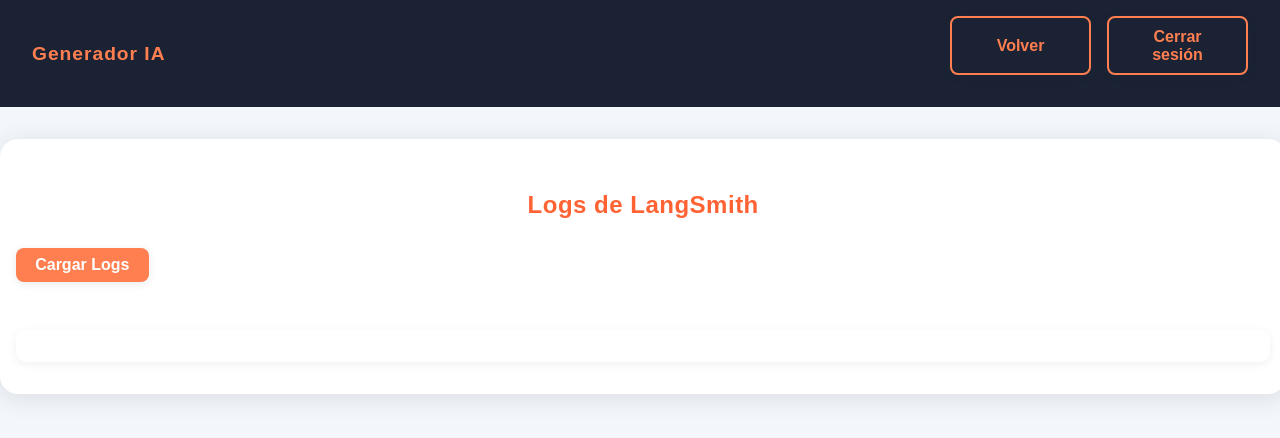
After one commit to Bootcamp-IA-P4/Proyecto_LLMs_G5, a FastAPI app: template client/templates/langsmith.html in a window 1280 px wide. The commit adds this page. Shown: the top 438 px of the page. Run offline with FastAPI, Linux system fonts and the light colour scheme; the template is opened without the code that fills it, so the values that code supplies are empty; some libraries are stand-ins or nearby versions.

Commit message:
style(client): modified styles in templates #16

```diff
--- a/client/static/css/styles.css
+++ b/client/static/css/styles.css
@@ -100,8 +100,8 @@
 /* ----------- Navegación ----------- */
 .navbar {
     width: 100%;
-    background: var(--main-bg);
-    color: var(--secondary);
+    background: #2F3C4E;
+    color: #fff;
     display: flex;
     justify-content: space-between;
     align-items: center;
@@ -113,19 +113,32 @@
 .logo {
     font-weight: bold;
     font-size: 1.2em;
+    color: #FF7F50;
+    letter-spacing: 1px;
+}
+.navbar-actions {
+    display: flex;
+    gap: 1em;
+}
+.navbar button {
+    background: transparent;
+    color: #FF7F50;
+    border: 2px solid #FF7F50;
+    border-radius: 8px;
+    padding: 0.6em 1.4em;
+    font-weight: bold;
+    font-size: 1em;
+    cursor: pointer;
+    transition: background 0.2s, color 0.2s;
+    min-width: 130px;
+    text-align: center;
 }
 
-.navbar button {
-    background: var(--accent);
+.navbar button:hover {
+    background: #FF7F50;
     color: #fff;
-    border: none;
-    border-radius: 4px;
-    padding: 0.5em 1.2em;
-    font-weight: bold;
-    cursor: pointer;
-    width: 100px;
+    border-color: #FF7F50;
 }
-
 /* ----------- Mensajes y textos ----------- */
 .h2_title {
     text-align: center;
@@ -332,3 +359,99 @@
         padding: 0 0.3em;
     }
 }
+
+/* ----------- LangSmith Logs Página ----------- */
+.langsmith-bg {
+    background: #f3f6fa;
+}
+
+.langsmith-navbar {
+    background: #1a2233;
+    color: #fff;
+}
+
+.langsmith-container {
+    max-width: 98vw;
+    width: 98vw;
+    margin: 30px auto;
+    background: #fff;
+    border-radius: 18px;
+    box-shadow: 0 4px 24px rgba(47, 60, 78, 0.13);
+    padding: 2em 1em 2em 1em;
+}
+
+.langsmith-table {
+    margin-top: 2em;
+    overflow-x: auto;
+    background: #fff;
+    border-radius: 10px;
+    box-shadow: 0 2px 8px rgba(47, 60, 78, 0.08);
+    padding: 1em;
+    font-size: 1em;
+    min-width: 1200px;
+}
+
+.langsmith-table table {
+    width: 100%;
+    border-collapse: collapse;
+    table-layout: fixed;
+}
+
+.langsmith-table th,
+.langsmith-table td {
+    padding: 0.7em 0.9em;
+    border-bottom: 1px solid #e0e6ed;
+    text-align: left;
+    word-break: break-word;
+    vertical-align: top;
+}
+
+.langsmith-table th {
+    background: #eaf1fb;
+    color: #1a2233;
+    font-weight: bold;
+}
+
+.langsmith-table tr:last-child td {
+    border-bottom: none;
+}
+
+.langsmith-table .log-error {
+    color: #ff6333;
+    font-size: 0.97em;
+}
+
+.langsmith-table .log-success {
+    color: #1a2233;
+}
+
+.langsmith-table .log-prompt,
+.langsmith-table .log-output {
+    font-family: 'Fira Mono', 'Consolas', monospace;
+    font-size: 0.98em;
+    background: #f7fafd;
+    border-radius: 6px;
+    padding: 0.4em 0.6em;
+    max-height: 7em;
+    overflow-y: auto;
+}
+.small-btn {
+    width: auto;
+    min-width: 90px;
+    max-width: 180px;
+    padding: 0.5em 1.2em;
+    font-size: 1em;
+    border-radius: 8px;
+    margin-bottom: 1em;
+    background: var(--accent);
+    color: #fff;
+    border: none;
+    font-weight: bold;
+    cursor: pointer;
+    transition: background 0.2s;
+    display: inline-block;
+}
+
+.small-btn:hover {
+    background: #ff6333;
+}
--- a/client/static/js/main.js
+++ b/client/static/js/main.js
@@ -184,3 +184,89 @@
         this.style.display = "none";
     };
 }
+
+if (document.getElementById("fetchLogsBtn")) {
+    document.getElementById("fetchLogsBtn").onclick = async function() {
+        const output = document.getElementById("logsOutput");
+        output.innerHTML = "Cargando logs...";
+
+        try {
+            const res = await fetch("/api/content/langsmith", {
+                method: "POST",
+                headers: {
+                    "Authorization": "Bearer " + getToken(),
+                    "Content-Type": "application/json"
+                },
+                body: JSON.stringify({ limit: 10 })
+            });
+
+            const data = await res.json();
+            if (res.ok && data.runs && data.runs.length > 0) {
+                let html = `<table>
+                    <thead>
+                        <tr>
+                            <th>Fecha</th>
+                            <th>Modelo</th>
+                            <th>Tipo</th>
+                            <th>Topic</th>
+                            <th>Input (prompt)</th>
+                            <th>Output (respuesta generada)</th>
+                            <th>Estado</th>
+                            <th>Error</th>
+                        </tr>
+                    </thead>
+                    <tbody>`;
+                data.runs.forEach(run => {
+                    // Modelo
+                    let model = run.extra?.invocation_params?.ls_model_name || run.extra?.invocation_params?.model || "-";
+                    // Topic (si existe)
+                    let topic = run.inputs?.messages?.[0]?.[0]?.kwargs?.content?.match(/about: '([^']+)'/)?.[1]
+                        || run.inputs?.topic
+                        || "-";
+                    // Prompt (input)
+                    let prompt = run.inputs?.messages?.[0]?.[0]?.kwargs?.content
+                        || run.inputs?.topic
+                        || JSON.stringify(run.inputs || {}, null, 2);
+                    // Output (respuesta generada)
+                    let output = "";
+                    if (run.outputs?.generations?.[0]?.[0]?.text) {
+                        output = run.outputs.generations[0][0].text;
+                    } else if (run.outputs?.output?.content) {
+                        output = run.outputs.output.content;
+                    } else if (run.outputs?.output) {
+                        output = JSON.stringify(run.outputs.output);
+                    } else {
+                        output = "-";
+                    }
+                    // Limitar a 100 caracteres y agregar "..." si es más largo
+                    function truncate(str, n = 100) {
+                        return (str && str.length > n) ? str.slice(0, n) + "..." : str;
+                    }
+                    html += `<tr>
+                        <td>${run.start_time ? new Date(run.start_time).toLocaleString() : "-"}</td>
+                        <td>${model}</td>
+                        <td>${run.run_type || "-"}</td>
+                        <td>${topic}</td>
+                        <td class="log-prompt">${truncate(prompt, 100)}</td>
+                        <td class="log-output">${truncate(output, 100)}</td>
+                        <td class="${run.status === 'success' ? 'log-success' : 'log-error'}">${run.status || "-"}</td>
+                        <td class="log-error">${run.error ? run.error.split('\n')[0].slice(0, 80) + "..." : ""}</td>
+                    </tr>`;
+                });
+                html += "</tbody></table>";
+                output.innerHTML = html;
+            } else if (res.ok) {
+                output.innerHTML = "<em>No hay logs recientes.</em>";
+            } else {
+                output.innerHTML = `<span class="log-error">Error: ${data.detail || res.status}</span>`;
+            }
+        } catch (err) {
+            output.innerHTML = "<span class='log-error'>Error de red al cargar los logs.</span>";
+        }
+    };
+}
+if (document.getElementById("logsNavBtn")) {
+    document.getElementById("logsNavBtn").onclick = function() {
+        window.location.href = "/langsmith";
+    };
+}
--- a/client/templates/index.html
+++ b/client/templates/index.html
@@ -10,7 +10,10 @@
 <body>
     <nav class="navbar">
         <span class="logo">Generador IA</span>
-        <button id="logoutBtn" type="button">Cerrar sesión</button>
+        <div class="navbar-actions">
+            <button id="logsNavBtn" type="button">Ver Logs LangSmith</button>
+            <button id="logoutBtn" type="button">Cerrar sesión</button>
+        </div>
     </nav>
     <div class="container">
         <h2 class="h2_title">Genera contenido para tus redes sociales</h2>
@@ -43,7 +46,6 @@
             </select>
             <select name="model">
                 <option value="llama3-8b-8192">Llama 3</option>
-                <option value="mistral-saba-24b">Mistral</option>
                 <option value="gemma2-9b-it">Gemma</option>
             </select>
             <input type="text" name="company_info" placeholder="Información de empresa/persona (opcional)">
--- /dev/null
+++ b/client/templates/langsmith.html
@@ -0,0 +1,26 @@
+<!DOCTYPE html>
+<html lang="es">
+
+<head>
+    <meta charset="UTF-8">
+    <title>Logs de LangSmith</title>
+    <link rel="stylesheet" href="{{ url_for('static', path='css/styles.css') }}">
+</head>
+
+<body class="langsmith-bg">
+    <nav class="navbar langsmith-navbar">
+        <span class="logo">Generador IA</span>
+        <div class="navbar-actions">
+            <button onclick="window.location.href='/'" type="button">Volver</button>
+            <button id="logoutBtn" type="button">Cerrar sesión</button>
+        </div>
+    </nav>
+    <div class="langsmith-container">
+        <h2 class="h2_title">Logs de LangSmith</h2>
+        <button id="fetchLogsBtn" class="small-btn">Cargar Logs</button>
+        <div id="logsOutput" class="langsmith-table"></div>
+    </div>
+    <script src="{{ url_for('static', path='js/main.js') }}"></script>
+</body>
+
+</html>
--- a/client/templates/login.html
+++ b/client/templates/login.html
@@ -11,7 +11,8 @@
 <body class="auth-bg">
     <div class="hero-title">
         <h1>
-            Crea contenido visual y textual adaptado a tu audiencia y red social con un solo clic.<br>
+            <span class="hero-gradient">Crea contenido visual y textual adaptado a tu audiencia y red social con un solo
+                clic.</span><br>
             <span class="hero-sub">Ahorra tiempo, gana visibilidad.</span>
         </h1>
     </div>
--- a/client/templates/register.html
+++ b/client/templates/register.html
@@ -11,7 +11,8 @@
 <body class="auth-bg">
     <div class="hero-title">
         <h1>
-            Crea contenido visual y textual adaptado a tu audiencia y red social con un solo clic.<br>
+            <span class="hero-gradient">Crea contenido visual y textual adaptado a tu audiencia y red social con un solo
+                clic.</span><br>
             <span class="hero-sub">Ahorra tiempo, gana visibilidad.</span>
         </h1>
     </div>
```
Also changed, not shown: other parts of client/static/css/styles.css (+29 -15 lines).
